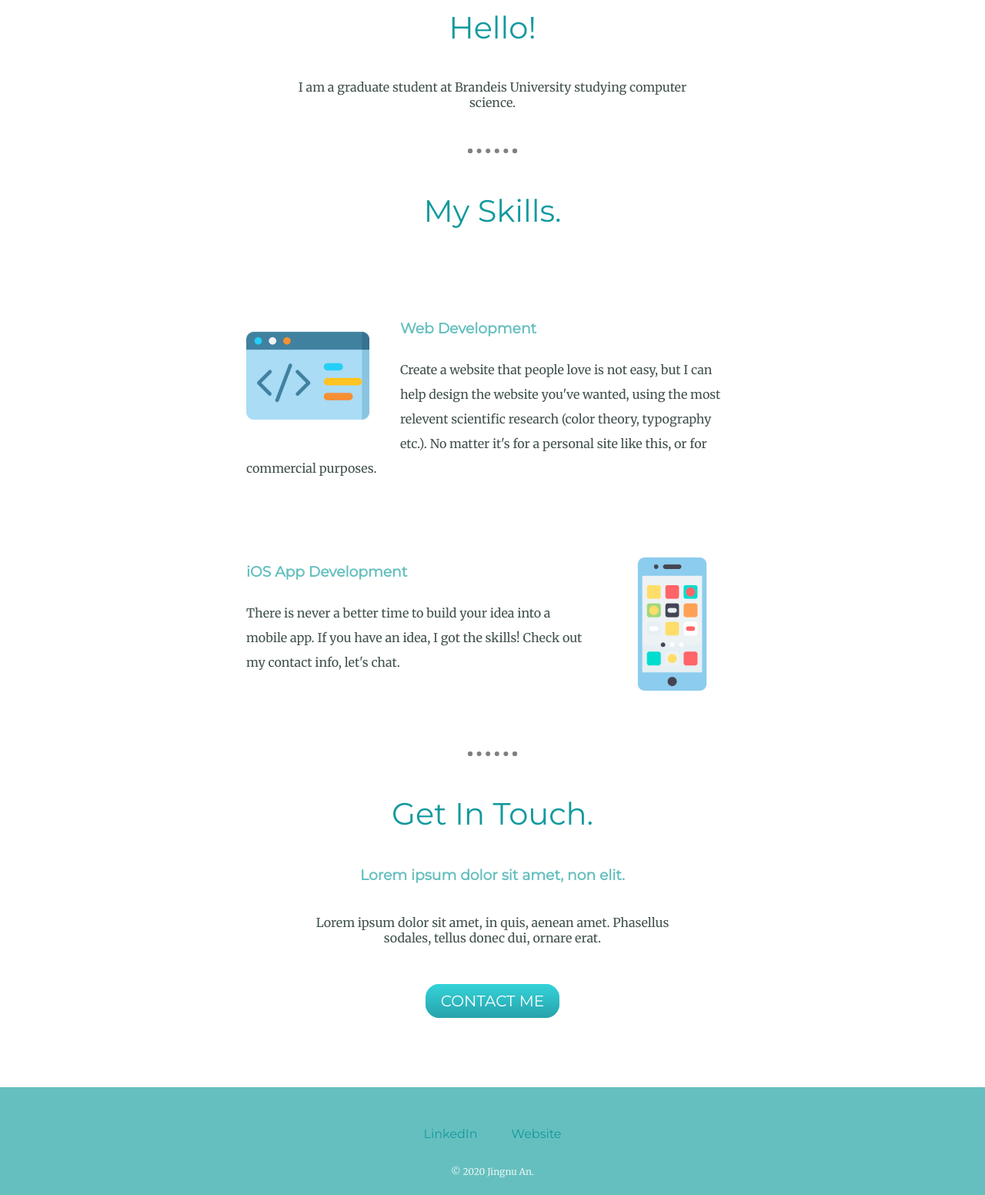
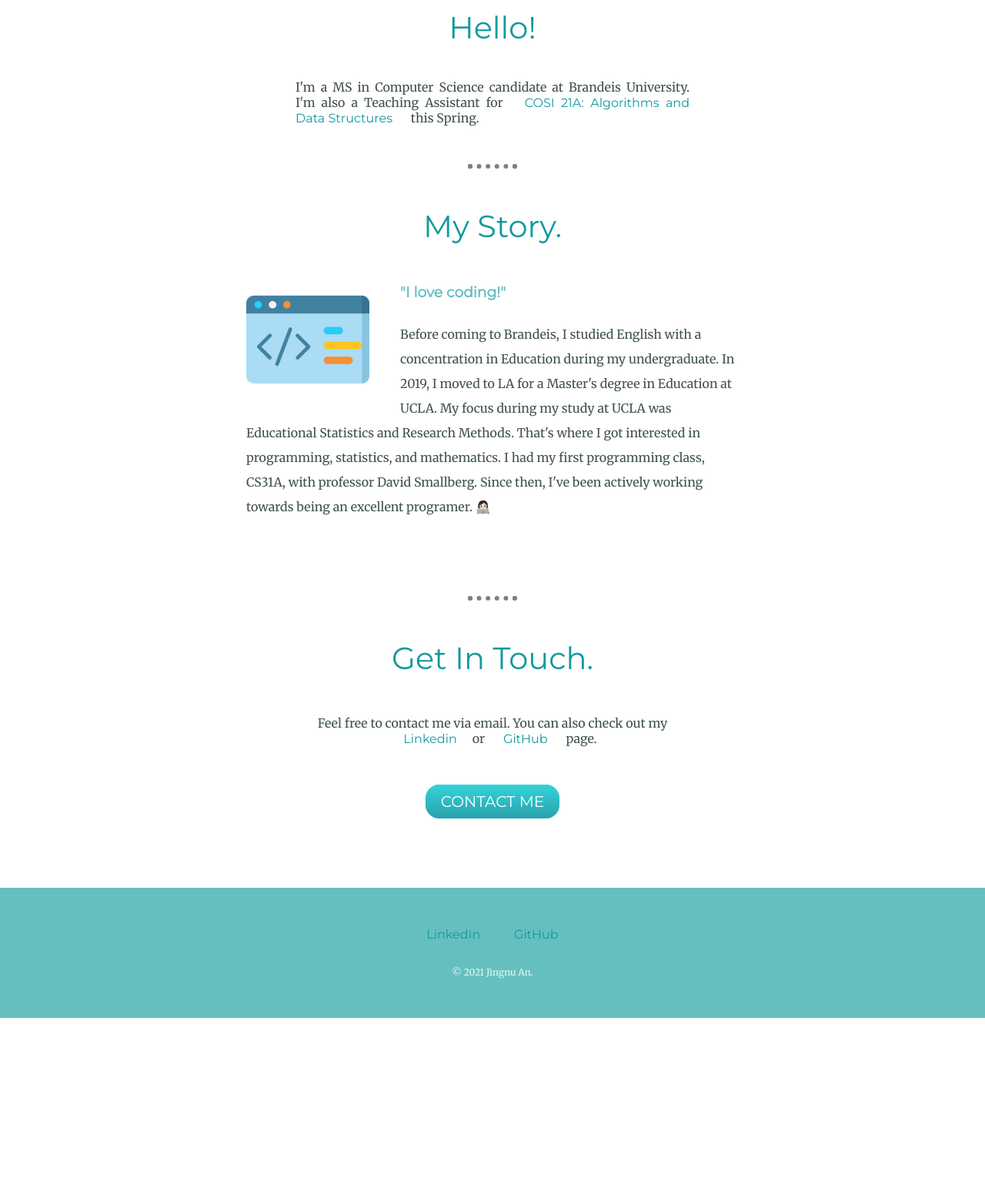
Before and after one commit to JingnvAn/my_site, a plain HTML site: page index.html in a window 1280 px wide. Shown: the part 1000-2552 px from the top of the page at 77% size. After the commit the page ends 2322 px from the top, so only its background shows below. Drawn offline with Linux system fonts and the light colour scheme.

Commit message:
update content

```diff
--- a/CSS/styles.css
+++ b/CSS/styles.css
@@ -40,12 +40,13 @@ a{
   margin: 10px 20px;
   text-decoration: none;
 }
-a:hover{
+.footer-link:hover{
   color: #eaf6f6;
 }
 .intro{
   width: 40%;
   margin: auto;
+  text-align: justify;
 }
 .box1 {
   background-color: #e4f9f5;
@@ -99,7 +100,7 @@ a:hover{
 .skill-row{
   width: 50%;
   height: 25%;
-  margin: 100px auto 100px auto;
+  margin: 10px auto 100px auto;
   text-align: left;
   line-height: 2;
 }
--- a/index.html
+++ b/index.html
@@ -25,38 +25,38 @@
     <div class="profile">
       <img class="profile-picture" src="images/profile-picture.png" alt="profile-picture.png">
       <h2>Hello!</h2>
-      <p class="intro">I am a graduate student at Brandeis University studying computer science. </p>
+      <p class="intro">I'm a MS in Computer Science candidate at Brandeis University. I'm also a Teaching Assistant for <a class="intro-link" href= "https://brandeis.schdl.net/course/Spring_2021/COSI_21A">COSI 21A: Algorithms and Data Structures</a> this Spring.</p>
     </div>
     <hr>
     <div class="skills">
-      <h2>My Skills.</h2>
+      <h2>My Story.</h2>
       <div class="skill-row">
         <img class="computer" src="images/code.png" alt="computer.png">
 <!--<div>Icons made by <a href="https://www.flaticon.com/authors/freepik" title="Freepik">Freepik</a> from <a href="https://www.flaticon.com/" title="Flaticon">www.flaticon.com</a></div>-->
-        <h3 class="web-dev">Web Development</h3>
-        <p>Create a website that people love is not easy, but I can help design the website you've wanted, using the most relevent scientific research (color theory, typography etc.). No matter it's for a personal site like this, or for commercial purposes.</p>
+        <h3 class="web-dev">"I love coding!"</h3>
+        <p>Before coming to Brandeis, I studied English with a concentration in Education during my undergraduate. In 2019, I moved to LA for a Master's degree in Education at UCLA. My focus during my study at UCLA was Educational Statistics and Research Methods. That's where I got interested in programming, statistics, and mathematics. I had my first programming class, CS31A, with professor David Smallberg. Since then, I've been actively working towards being an excellent programer. 👩🏻‍💻</p>
       </div>
-      <div class="skill-row">
-        <img class="app" src="images/app.png" alt="app-development-png">
+      <!-- <div class="skill-row"> -->
+        <!-- <img class="app" src="images/app.png" alt="app-development-png"> -->
 <!--<div>Icons made by <a href="https://www.flaticon.com/authors/freepik" title="Freepik">Freepik</a> from <a href="https://www.flaticon.com/" title="Flaticon">www.flaticon.com</a></div>-->
-        <h3>iOS App Development</h3>
-        <p>There is never a better time to build your idea into a mobile app. If you have an idea, I got the skills! Check out my contact info, let's chat.</p>
-      </div>
+        <!-- <h3>iOS App Development</h3>
+        <p>template for placing another paragraph</p> -->
+      <!-- </div> -->
     </div>
     <hr class="second-dotline">
     <div class="contact-me">
       <h2>Get In Touch.</h2>
-      <h3>Lorem ipsum dolor sit amet, non elit.</h3>
-      <p class="contact-message">Lorem ipsum dolor sit amet, in quis, aenean amet. Phasellus sodales, tellus donec dui, ornare erat.</p>
-      <a class="btn" href="mailto:name@email.com">CONTACT ME</a>
+      <!-- <h3>Feel free to contact me via email. Check out my Linkedin or GitHub page.</h3> -->
+      <p class="contact-message">Feel free to contact me via email. You can also check out my <a class="get-in-touch-link" href="https://www.linkedin.com/in/jingnu-an-a2138615b">Linkedin</a>or <a class="get-in-touch-link" href="https://github.com/JingnvAn">GitHub</a> page.</p>
+      <a class="btn" href="mailto:ajingnv@gmail.com">CONTACT ME</a>
     </div>
   </div>
 
 
   <div class="bottom-container">
     <a class="footer-link" href="https://www.linkedin.com/in/jingnu-an-a2138615b">LinkedIn</a>
-    <a class="footer-link" href="https://www.appbrewery.co/">Website</a>
-    <p class="copyright">© 2020 Jingnu An.</p>
+    <a class="footer-link" href="https://github.com/JingnvAn">GitHub</a>
+    <p class="copyright">© 2021 Jingnu An.</p>
   </div>
 
 </body>
```
